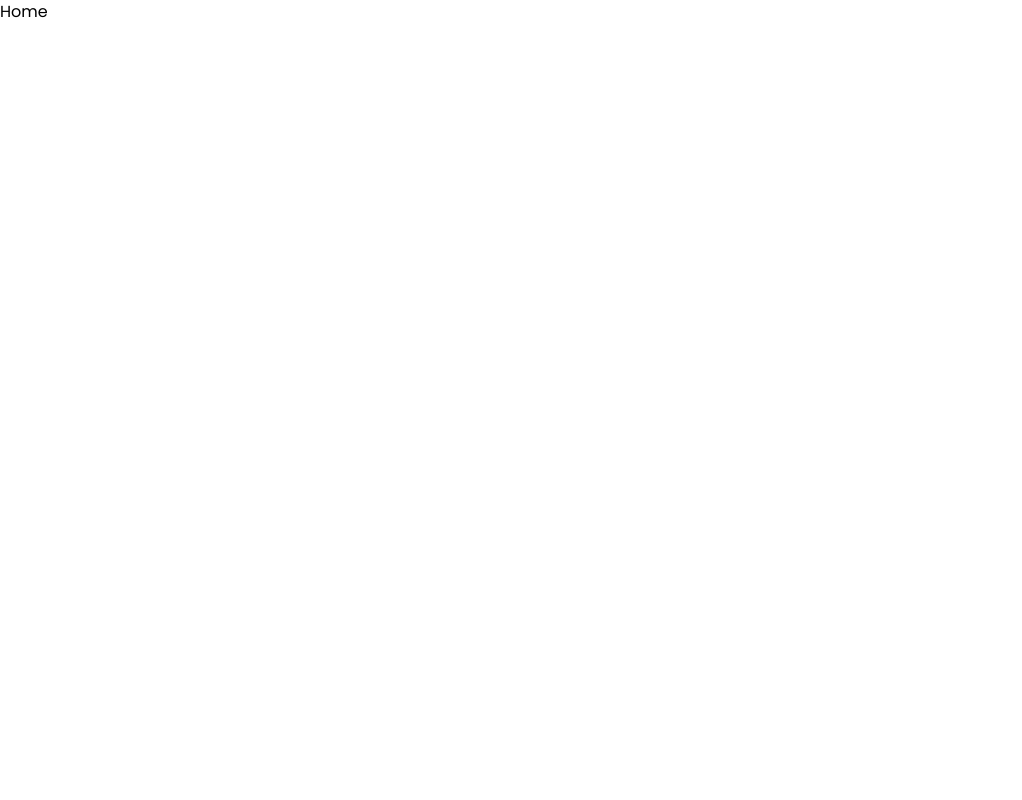
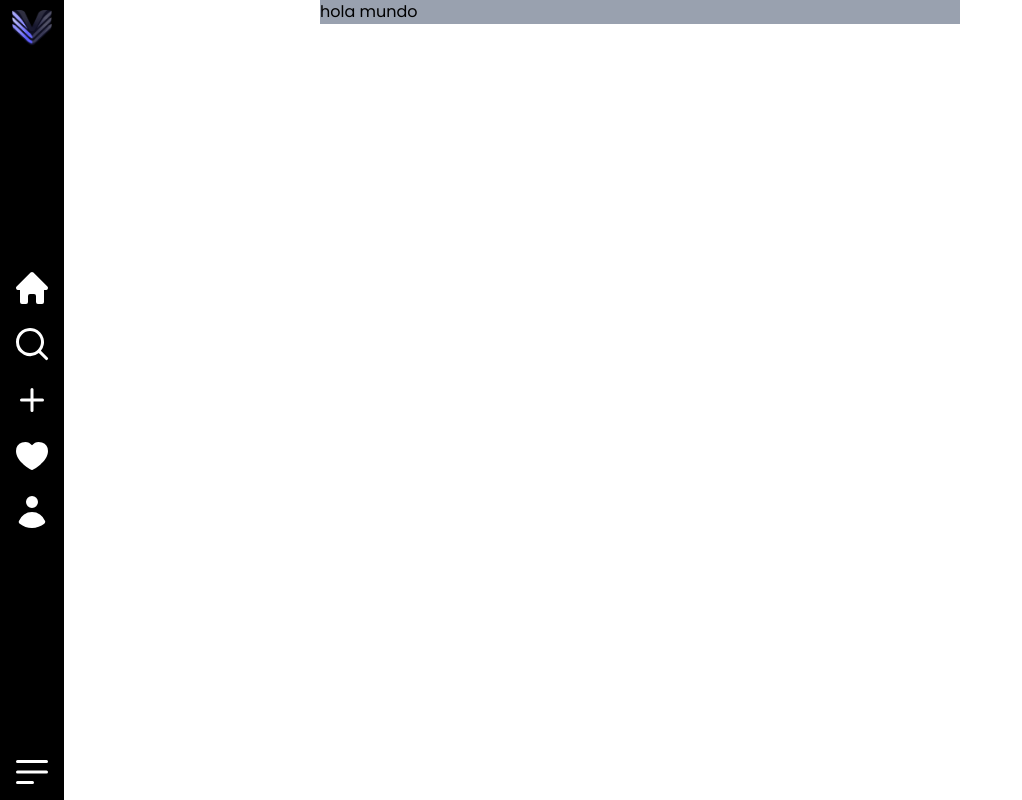
Before and after one commit to stivcode21/ViFlow-Social-Network, a React (Vite) app: page /home in a window 1280 px wide. Shown: the whole page, without its empty margins (0-1022 px from the left). Built offline with nearby package versions, Linux system fonts and the light colour scheme.

Commit message:
new Mainlayout compente, navbar prototype included

```diff
--- a/package.json
+++ b/package.json
@@ -11,6 +11,7 @@
   },
   "dependencies": {
     "@fontsource/poppins": "^5.1.1",
+    "@heroicons/react": "^2.2.0",
     "@tailwindcss/vite": "^4.0.0",
     "@types/react-router-dom": "^5.3.3",
     "react": "^18.3.1",
--- a/src/index.css
+++ b/src/index.css
@@ -12,6 +12,16 @@ html {
     @apply px-[7%] mx-auto;
   }
 
+  .margin {
+    @apply w-full mx-auto h-full;
+  }
+
+  @media (min-width: 1024px) {
+    .margin {
+      @apply w-[50%];
+    }
+  }
+
   @media (min-width: 2200px) {
     .box {
       @apply px-[22%];
--- a/src/layouts/MainLayout.tsx
+++ b/src/layouts/MainLayout.tsx
@@ -0,0 +1,17 @@
+import { ReactNode } from "react";
+import Navbar from "../utils/Navbar";
+
+interface MainLayoutProps {
+  children: ReactNode;
+}
+
+const MainLayout: React.FC<MainLayoutProps> = ({ children }) => {
+  return (
+    <div className="h-screen overflow-y-scroll w-full">
+      <div className="margin">{children}</div>
+      <Navbar />
+    </div>
+  );
+};
+
+export default MainLayout;
--- a/src/pages/Home.tsx
+++ b/src/pages/Home.tsx
@@ -1,5 +1,11 @@
+import MainLayout from "../layouts/MainLayout";
+
 const Home: React.FC = () => {
-  return <div>Home</div>;
+  return (
+    <MainLayout>
+      <div className="w-full h-auto bg-gray-400">hola mundo</div>
+    </MainLayout>
+  );
 };
 
 export default Home;
--- /dev/null
+++ b/src/utils/Navbar.tsx
@@ -0,0 +1,40 @@
+import {
+  Bars3BottomLeftIcon,
+  HeartIcon,
+  HomeIcon,
+  MagnifyingGlassIcon,
+  PlusIcon,
+  UserIcon,
+} from "@heroicons/react/20/solid";
+
+const Navbar: React.FC = () => {
+  return (
+    <nav className="w-full lg:w-16 h-16 lg:h-full fixed bg-black text-white flex lg:flex-col justify-center lg:justify-between items-center  bottom-0 left-0 p-2">
+      <img
+        src="/logo.png"
+        alt="logo"
+        className="w-10 h-10 object-contain hidden lg:block"
+      />
+      <ul className="flex lg:flex-col gap-4">
+        <li>
+          <HomeIcon className="w-10 h-10" />
+        </li>
+        <li>
+          <MagnifyingGlassIcon className="w-10 h-10" />
+        </li>
+        <li>
+          <PlusIcon className="w-10 h-10" />
+        </li>
+        <li>
+          <HeartIcon className="w-10 h-10" />
+        </li>
+        <li>
+          <UserIcon className="w-10 h-10" />
+        </li>
+      </ul>
+      <Bars3BottomLeftIcon className="w-10 h-10 hidden lg:block" />
+    </nav>
+  );
+};
+
+export default Navbar;
```
Also changed, not shown: public/logo.png (added), 1 other file (tests, documents, lock files or other folders).
